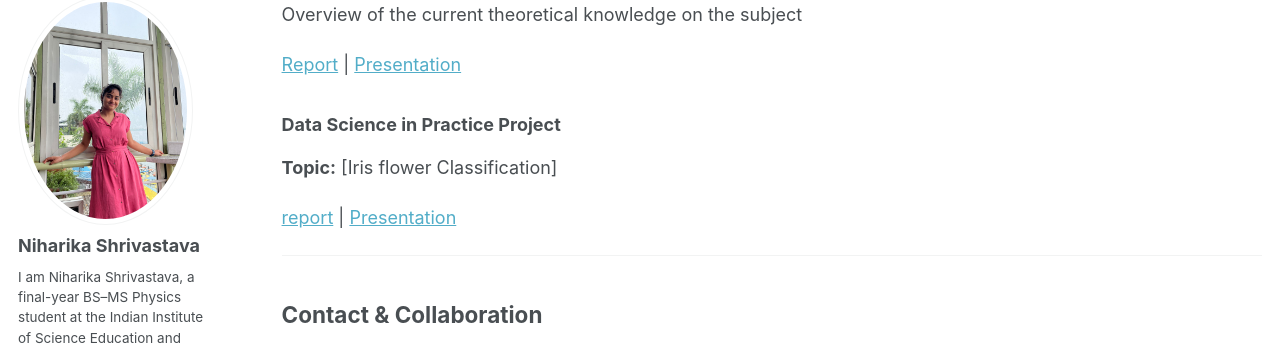
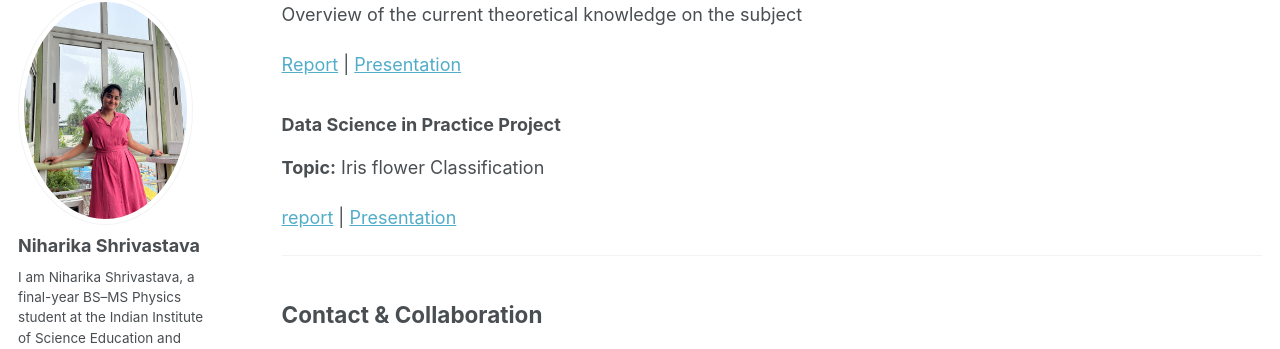
Before and after one commit to niharikashri22/niharikashri22.github.io, a Jekyll site: the page built from _pages/resources.html, in a window 1280 px wide and 900 px high, scrolled down 1234 px. Shown: the part 103-452 px from the top of the window. Built offline with Jekyll 4.4.1, drawn with Linux system fonts in a browser that asks for light colours; some web fonts are replaced; a script that is not in the unit is left out.

```diff
--- a/_pages/resources.html
+++ b/_pages/resources.html
@@ -45,7 +45,7 @@ Overview of the current theoretical knowledge on the subject</p>
 <p><a href="https://drive.google.com/file/d/1tiMI4hQjJH28iuIuJwVwc578lWAnjAXc/view?usp=drive_link" target="_blank"> Report</a> | <a href="https://drive.google.com/file/d/1a16BH7VNa_fbkGMYzIgV2BLjRcN7ap-c/view?usp=drive_link" target="_blank"> Presentation</a></p>
 
 <h3>Data Science in Practice Project</h3>
-<p><strong>Topic:</strong> [Iris flower Classification]</p>
+<p><strong>Topic:</strong> Iris flower Classification</p>
 <p><a href="https://drive.google.com/file/d/1KV7czsMHwiOtW_mgOXf4bAPoBWMjl7ch/view?usp=drive_link" target="_blank"> report</a> | <a href="https://drive.google.com/file/d/1Xtu1Uj7FAVOq7wusuSR8g7-Q3J3rSVEI/view?usp=drive_link" target="_blank"> Presentation</a></p>
 
 
```
